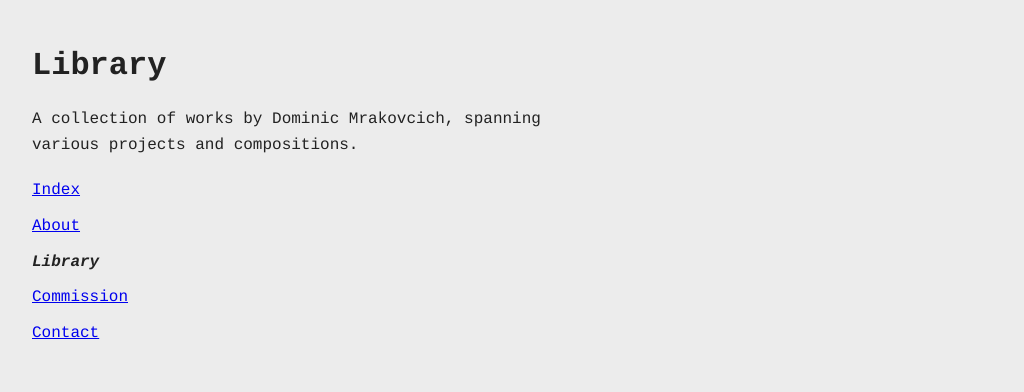
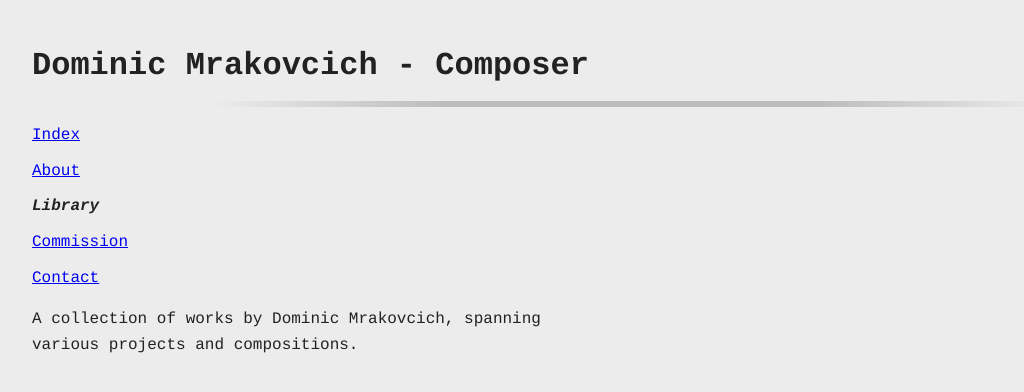
Before and after one commit to DominicMrakovcich/Composer, a plain HTML site: page library.html in a window 1280 px wide. Shown: the whole page, without its empty margins (8-1032 px from the left). Drawn offline with Linux system fonts and the light colour scheme.

Commit message:
Update library.html

```diff
--- a/library.html
+++ b/library.html
@@ -7,8 +7,8 @@
     <link rel="stylesheet" href="assets/css/styles.css">
 </head>
 <body>
-    <h1>Library</h1>
-    <p>A collection of works by Dominic Mrakovcich, spanning various projects and compositions.</p>
+    <h1>Dominic Mrakovcich - Composer</h1>
+  <hr>
     <ul>
         <li><a href="index.html">Index</a></li>
         <li><a href="about.html">About</a></li>
@@ -16,5 +16,6 @@
         <li><a href="commission.html">Commission</a></li>
         <li><a href="contact.html">Contact</a></li>
     </ul>
+      <p>A collection of works by Dominic Mrakovcich, spanning various projects and compositions.</p>
 </body>
 </html>
```
